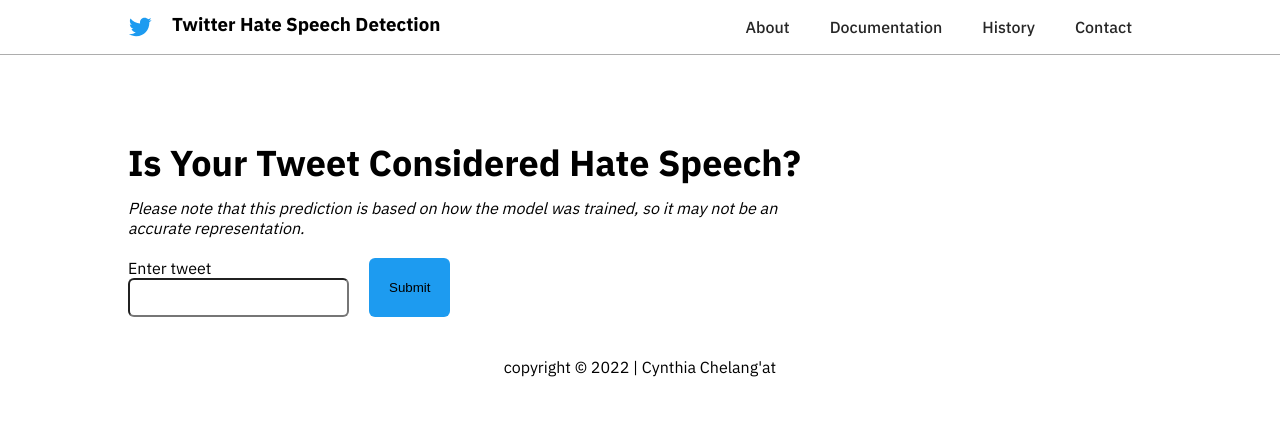
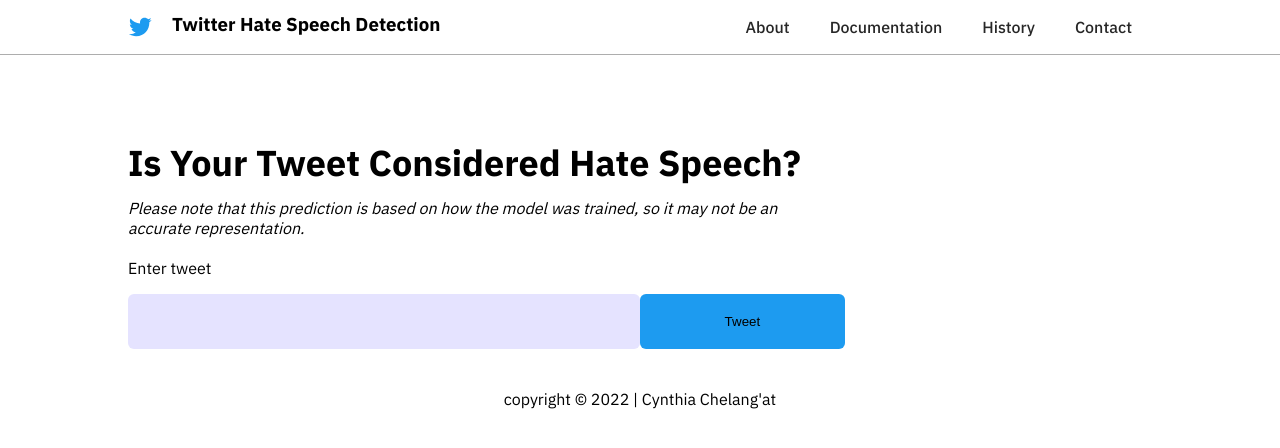
Before and after one commit to DennisRono/twitter-hate-speech-detection, a React (Create React App) app in the folder client/: page / in a window 1280 px wide. Shown: the top 448 px of the page. Built offline with nearby package versions, Linux system fonts and the light colour scheme.

Commit message:
vowel lay blood giant statement

```diff
--- a/client/src/components/Landing.jsx
+++ b/client/src/components/Landing.jsx
@@ -12,7 +12,7 @@
                     <label htmlFor="tweet">Enter tweet</label><br />
                     <input type="text" className="landingtweetinput" />
                 </div>
-                <input type="submit" className="lsubmitBtn" />
+                <input type="submit" className="lsubmitBtn" value="Tweet"/>
             </form>
         </div>
     </Fragment>
--- a/client/src/styles/css/landing.css
+++ b/client/src/styles/css/landing.css
@@ -14,16 +14,26 @@
 }
 .landing .landingform {
   display: flex;
+  align-items: flex-end;
   margin: 20px 0;
+  width: 100%;
+}
+.landing .landingform .form-group {
+  width: 50%;
 }
 .landing .landingform .form-group .landingtweetinput {
-  padding: 10px 20px;
+  padding: 20px 10px;
   border-radius: 6px;
+  border: none;
+  background-color: #e5e3ff;
+  margin-top: 1rem;
+  margin-right: 20px;
+  width: calc(100% - 20px);
 }
 .landing .landingform .lsubmitBtn {
-  padding: 10px 20px;
+  width: 20%;
+  padding: 20px !important;
   background-color: #1D9BF0;
   border-radius: 6px;
-  margin-left: 20px;
   border: none;
 }/*# sourceMappingURL=landing.css.map */
--- a/client/src/styles/scss/landing.scss
+++ b/client/src/styles/scss/landing.scss
@@ -13,18 +13,26 @@
     }
     .landingform{
         display: flex;
+        align-items: flex-end;
         margin: 20px 0;
+        width: 100%;
         .form-group{
+            width: 50%;
             .landingtweetinput{
-                padding: 10px 20px;
+                padding: 20px 10px;
                 border-radius: 6px;
+                border: none;
+                background-color: #e5e3ff;
+                margin-top: 1rem;
+                margin-right: 20px;
+                width: calc(100% - 20px);
             }
         }
         .lsubmitBtn{
-            padding: 10px 20px;
+            width: 20%;
+            padding: 20px !important;
             background-color: #1D9BF0;
             border-radius: 6px;
-            margin-left: 20px;
             border: none;
         }
     }
```
Also changed, not shown: 1 other file (tests, documents, lock files or other folders).
